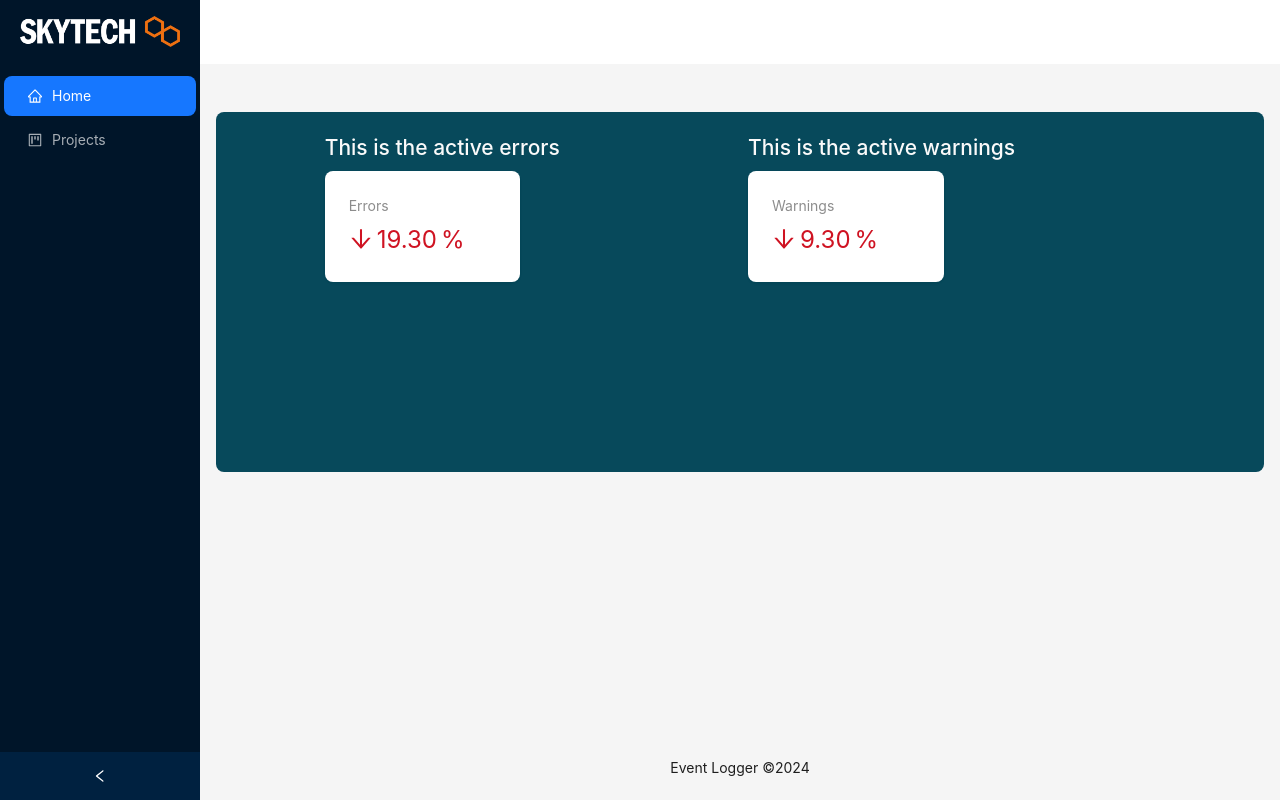
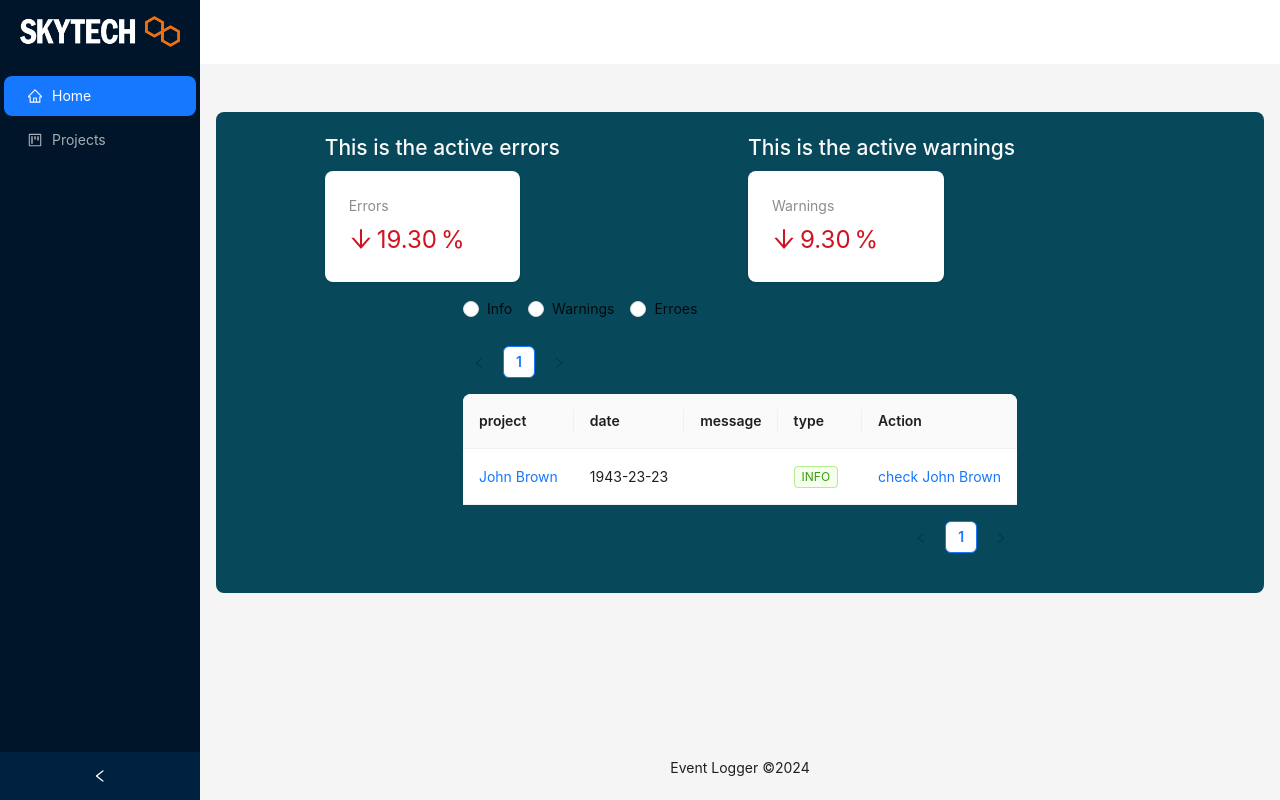
Before and after one commit to MrKalleP/event-frontend, a React (Vite) app: page / in a window 1280 px wide. Built offline with nearby package versions, Linux system fonts and the light colour scheme.

Commit message:
try to fix a table

```diff
--- /dev/null
+++ b/src/components/TableHomePage.tsx
@@ -0,0 +1,105 @@
+import React, { useState } from 'react';
+import { Radio, Space, Table, Tag } from 'antd';
+import type { TableProps } from 'antd';
+
+type ColumnsType<T extends object> = TableProps<T>['columns'];
+type TablePagination<T extends object> = NonNullable<Exclude<TableProps<T>['pagination'], boolean>>;
+type TablePaginationPosition<T extends object> = NonNullable<
+    TablePagination<T>['position']
+>[number];
+
+interface DataType {
+    key: string;
+    project: string;
+    date: string;
+    type: string[];
+    message: string[];
+}
+
+
+const bottomOptions = [
+    { label: 'Info', value: 'info' },
+    { label: 'Warnings', value: 'warnings' },
+    { label: 'Erroes', value: 'errors' },
+];
+
+const columns: ColumnsType<DataType> = [
+    {
+        title: 'project',
+        dataIndex: 'project',
+        key: 'project',
+        render: (text) => <a>{text}</a>,
+    },
+    {
+        title: 'date',
+        dataIndex: 'date',
+        key: 'date',
+    },
+    {
+        title: 'message',
+        dataIndex: 'message',
+        key: 'message',
+    },
+    {
+        title: 'type',
+        key: 'type',
+        dataIndex: 'type',
+        render: (tags: string[]) => (
+            <span>
+                {tags.map((tag) => {
+                    let color = tag.length > 5 ? 'geekblue' : 'green';
+                    if (tag === 'loser') {
+                        color = 'volcano';
+                    }
+                    return (
+                        <Tag color={color} key={tag}>
+                            {tag.toUpperCase()}
+                        </Tag>
+                    );
+                })}
+            </span>
+        ),
+    },
+    {
+        title: 'Action',
+        key: 'action',
+        render: (_, record) => (
+            <Space size="middle">
+                <a>check {record.project}</a>
+            </Space>
+        ),
+    },
+];
+
+const data: DataType[] = [
+    {
+        key: '1',
+        project: 'John Brown',
+        date: "1943-23-23",
+        message: [],
+        type: ['Info'],
+    },
+];
+
+const TableHomePage: React.FC = () => {
+    const [top, setTop] = useState<TablePaginationPosition<DataType>>('topLeft');
+    const [bottom, setBottom] = useState<TablePaginationPosition<DataType>>('bottomRight');
+    return (
+        <div>
+            <Radio.Group
+                style={{ marginBottom: 10 }}
+                options={bottomOptions}
+                value={bottom}
+                onChange={(e) => {
+                    setBottom(e.target.value);
+                }}
+            />
+            <Table<DataType>
+                columns={columns}
+                pagination={{ position: [top, bottom] }}
+                dataSource={data}
+            />
+        </div>
+    );
+};
+export default TableHomePage
--- a/src/pages/HomePage.tsx
+++ b/src/pages/HomePage.tsx
@@ -2,6 +2,7 @@ import React from "react";
 import { ErrorsHome } from "../components/ErrorsHome";
 import { WarningHome } from "../components/WarningHome";
 import { Row, Col } from "antd";
+import TableHomePage from "../components/TableHomePage";
 
 
 const HomePage: React.FC = () => {
@@ -15,6 +16,9 @@ const HomePage: React.FC = () => {
             <h2 >This is the active warnings</h2>
             <WarningHome />
         </Col>
+        <Col>
+            <TableHomePage />
+        </Col>
     </Row>
 };
 
```
